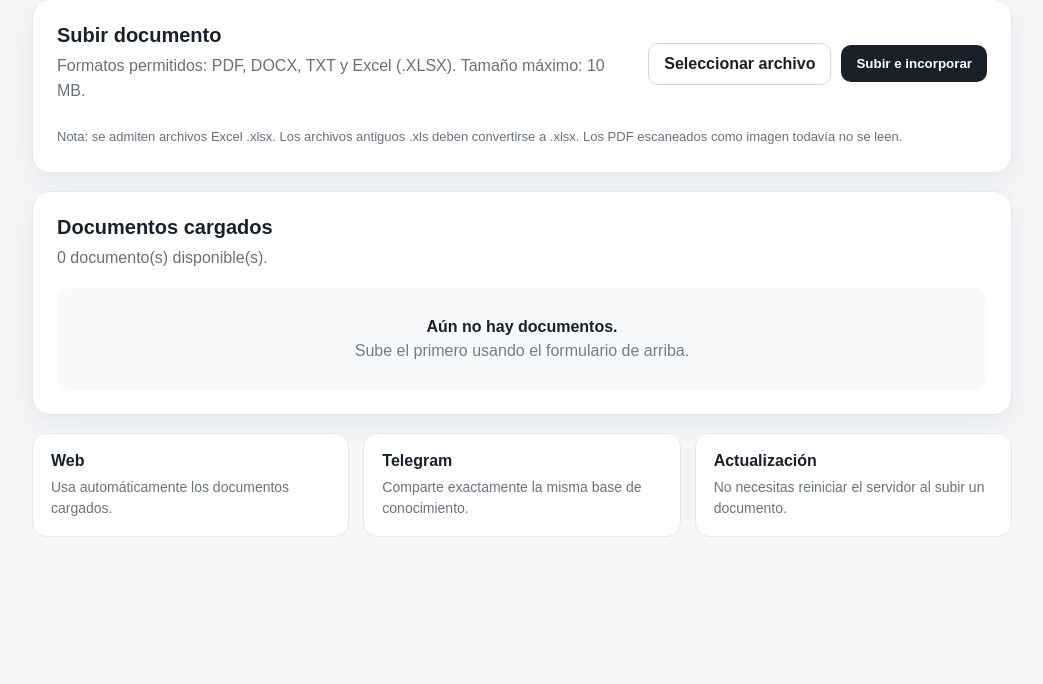
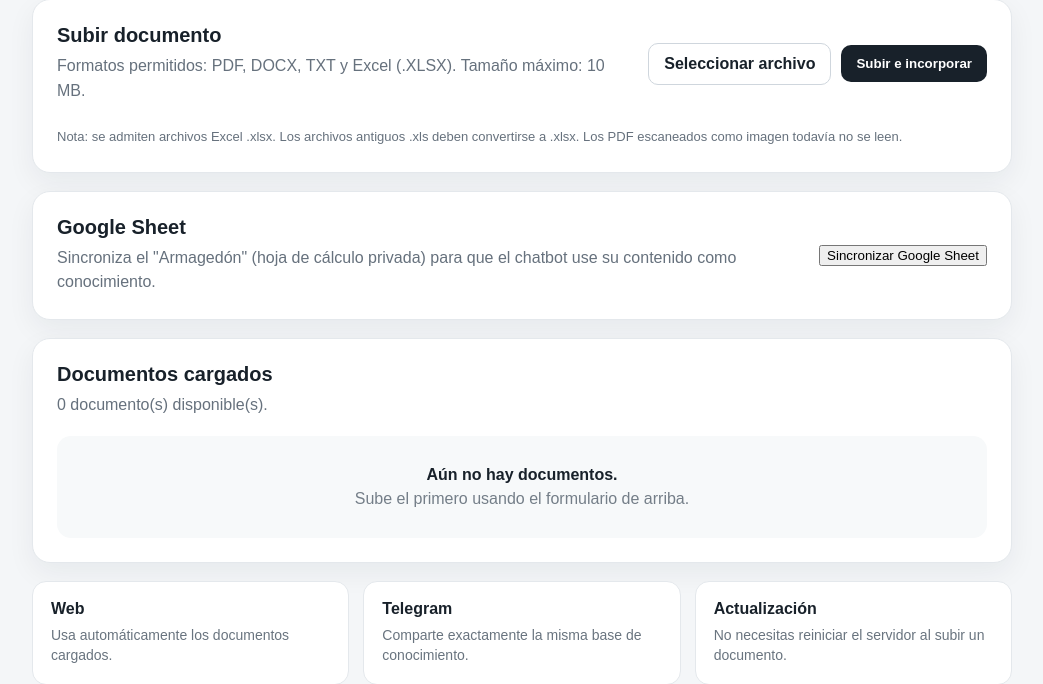
Before and after one commit to Jusnp/chatbot-telegram-web, a FastAPI app: template app/templates/admin.html in a window 1280 px wide. Shown: the part 159-843 px from the top of the page, without its empty margins (118-1161 px from the left). Before the commit the page ends 696 px from the top, so only its background shows below. Run offline with FastAPI, Linux system fonts and the light colour scheme; the template is opened without the code that fills it, so the values that code supplies are empty.

Commit message:
API KEY GOOGLE SHEETS

```diff
--- a/app/main.py
+++ b/app/main.py
@@ -1,8 +1,12 @@
+import os
+import secrets
 from pathlib import Path
 from urllib.parse import quote
 
-from fastapi import FastAPI, File, Request, UploadFile
+from dotenv import load_dotenv
+from fastapi import Depends, FastAPI, File, HTTPException, Request, UploadFile, status
 from fastapi.responses import HTMLResponse, RedirectResponse
+from fastapi.security import HTTPBasic, HTTPBasicCredentials
 from fastapi.staticfiles import StaticFiles
 from fastapi.templating import Jinja2Templates
 from pydantic import BaseModel
@@ -13,6 +17,9 @@ from app.services.document_service import (
     list_documents,
     save_document,
 )
+from app.services.sheets_service import sync_sheet
+
+load_dotenv(override=True)
 
 BASE_DIR = Path(__file__).resolve().parent
 
@@ -20,12 +27,27 @@ app = FastAPI(title="Chatbot Web + Telegram")
 app.mount("/static", StaticFiles(directory=BASE_DIR / "static"), name="static")
 templates = Jinja2Templates(directory=BASE_DIR / "templates")
 
+security = HTTPBasic()
+
+
+def verificar_acceso(credentials: HTTPBasicCredentials = Depends(security)) -> None:
+    """La base de conocimiento incluye datos sensibles (accesos a plataformas),
+    así que el chat web y el panel admin requieren usuario/clave."""
+    usuario_ok = secrets.compare_digest(credentials.username, os.getenv("WEB_AUTH_USER", ""))
+    clave_ok = secrets.compare_digest(credentials.password, os.getenv("WEB_AUTH_PASSWORD", ""))
+    if not (usuario_ok and clave_ok):
+        raise HTTPException(
+            status_code=status.HTTP_401_UNAUTHORIZED,
+            detail="Credenciales inválidas.",
+            headers={"WWW-Authenticate": "Basic"},
+        )
+
 
 class ChatRequest(BaseModel):
     message: str
 
 
-@app.get("/", response_class=HTMLResponse)
+@app.get("/", response_class=HTMLResponse, dependencies=[Depends(verificar_acceso)])
 async def inicio(request: Request):
     return templates.TemplateResponse(
         request=request,
@@ -39,7 +61,7 @@ async def health():
     return {"status": "ok"}
 
 
-@app.post("/api/chat")
+@app.post("/api/chat", dependencies=[Depends(verificar_acceso)])
 async def chat(body: ChatRequest):
     pregunta = body.message.strip()
     if not pregunta:
@@ -52,7 +74,7 @@ async def chat(body: ChatRequest):
         return {"answer": f"Ocurrió un error al generar la respuesta: {exc}"}
 
 
-@app.get("/admin", response_class=HTMLResponse)
+@app.get("/admin", response_class=HTMLResponse, dependencies=[Depends(verificar_acceso)])
 async def admin(request: Request, ok: str | None = None, error: str | None = None):
     return templates.TemplateResponse(
         request=request,
@@ -65,7 +87,7 @@ async def admin(request: Request, ok: str | None = None, error: str | None = Non
     )
 
 
-@app.post("/admin/upload")
+@app.post("/admin/upload", dependencies=[Depends(verificar_acceso)])
 async def upload_document(file: UploadFile = File(...)):
     try:
         content = await file.read()
@@ -79,7 +101,18 @@ async def upload_document(file: UploadFile = File(...)):
         await file.close()
 
 
-@app.post("/admin/delete/{filename}")
+@app.post("/admin/sync-sheet", dependencies=[Depends(verificar_acceso)])
+async def sync_google_sheet():
+    try:
+        pestanas = sync_sheet()
+        message = quote(f"Google Sheet sincronizado ({pestanas} pestaña(s)).")
+        return RedirectResponse(url=f"/admin?ok={message}", status_code=303)
+    except Exception as exc:
+        message = quote(str(exc))
+        return RedirectResponse(url=f"/admin?error={message}", status_code=303)
+
+
+@app.post("/admin/delete/{filename}", dependencies=[Depends(verificar_acceso)])
 async def remove_document(filename: str):
     try:
         delete_document(filename)
--- a/app/services/ai_service.py
+++ b/app/services/ai_service.py
@@ -10,6 +10,7 @@ load_dotenv(override=True)
 BASE_DIR = Path(__file__).resolve().parents[2]
 MANUAL_KNOWLEDGE_FILE = BASE_DIR / "data" / "conocimiento.txt"
 DOCUMENT_KNOWLEDGE_FILE = BASE_DIR / "data" / "conocimiento_documentos.txt"
+SHEET_KNOWLEDGE_FILE = BASE_DIR / "data" / "conocimiento_sheet.txt"
 
 
 def _read_text(path: Path) -> str:
@@ -28,6 +29,10 @@ def cargar_conocimiento() -> str:
     documents = _read_text(DOCUMENT_KNOWLEDGE_FILE)
     if documents:
         sections.append("===== DOCUMENTOS CARGADOS =====\n" + documents)
+
+    sheet = _read_text(SHEET_KNOWLEDGE_FILE)
+    if sheet:
+        sections.append("===== GOOGLE SHEET =====\n" + sheet)
 
     return "\n\n".join(sections)
 
--- /dev/null
+++ b/app/services/sheets_service.py
@@ -0,0 +1,50 @@
+from __future__ import annotations
+
+from pathlib import Path
+import os
+
+import gspread
+from google.oauth2.service_account import Credentials
+
+BASE_DIR = Path(__file__).resolve().parents[2]
+SHEET_KNOWLEDGE_FILE = BASE_DIR / "data" / "conocimiento_sheet.txt"
+
+SCOPES = ["https://www.googleapis.com/auth/spreadsheets.readonly"]
+
+
+def _get_client() -> gspread.Client:
+    creds_file = os.getenv("GOOGLE_SERVICE_ACCOUNT_FILE", "credentials/service_account.json")
+    creds_path = BASE_DIR / creds_file
+
+    if not creds_path.exists():
+        raise FileNotFoundError(
+            f"No se encontró el archivo de credenciales en '{creds_path}'. "
+            "Crea una cuenta de servicio de Google, descarga el JSON y colócalo ahí."
+        )
+
+    credentials = Credentials.from_service_account_file(str(creds_path), scopes=SCOPES)
+    return gspread.authorize(credentials)
+
+
+def sync_sheet() -> int:
+    """Descarga todas las pestañas de la hoja configurada y las guarda como texto.
+
+    Devuelve la cantidad de pestañas sincronizadas.
+    """
+    sheet_id = os.getenv("GOOGLE_SHEET_ID")
+    if not sheet_id:
+        raise ValueError("Falta configurar GOOGLE_SHEET_ID en el archivo .env.")
+
+    client = _get_client()
+    spreadsheet = client.open_by_key(sheet_id)
+
+    sections = []
+    for worksheet in spreadsheet.worksheets():
+        rows = [" | ".join(row) for row in worksheet.get_all_values() if any(cell.strip() for cell in row)]
+        if rows:
+            sections.append(f"[Hoja: {worksheet.title}]\n" + "\n".join(rows))
+
+    SHEET_KNOWLEDGE_FILE.parent.mkdir(parents=True, exist_ok=True)
+    SHEET_KNOWLEDGE_FILE.write_text("\n\n".join(sections), encoding="utf-8")
+
+    return len(sections)
--- a/app/templates/admin.html
+++ b/app/templates/admin.html
@@ -39,6 +39,16 @@
             </form>
 
             <p class="hint">Nota: se admiten archivos Excel .xlsx. Los archivos antiguos .xls deben convertirse a .xlsx. Los PDF escaneados como imagen todavía no se leen.</p>
+        </section>
+
+        <section class="card upload-card">
+            <div>
+                <h2>Google Sheet</h2>
+                <p>Sincroniza el "Armagedón" (hoja de cálculo privada) para que el chatbot use su contenido como conocimiento.</p>
+            </div>
+            <form action="/admin/sync-sheet" method="post">
+                <button type="submit">Sincronizar Google Sheet</button>
+            </form>
         </section>
 
         <section class="card">
--- a/requirements.txt
+++ b/requirements.txt
@@ -9,3 +9,5 @@ pypdf>=5.0
 python-docx>=1.1
 
 openpyxl>=3.1
+gspread>=6.0
+google-auth>=2.30
```
Also changed, not shown: app/telegram_bot.py (+31 -0 lines), README.md, 2 other files.
